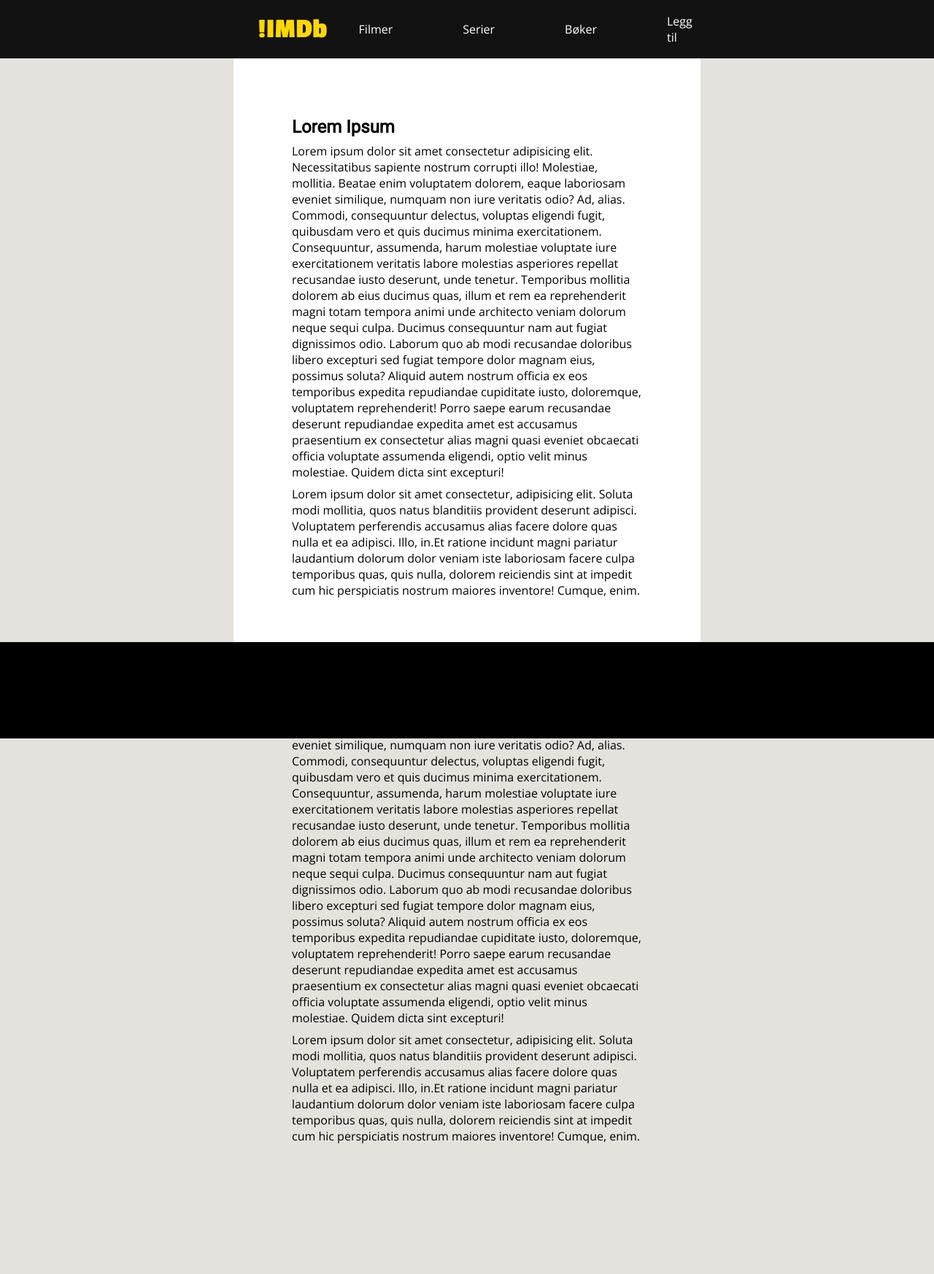
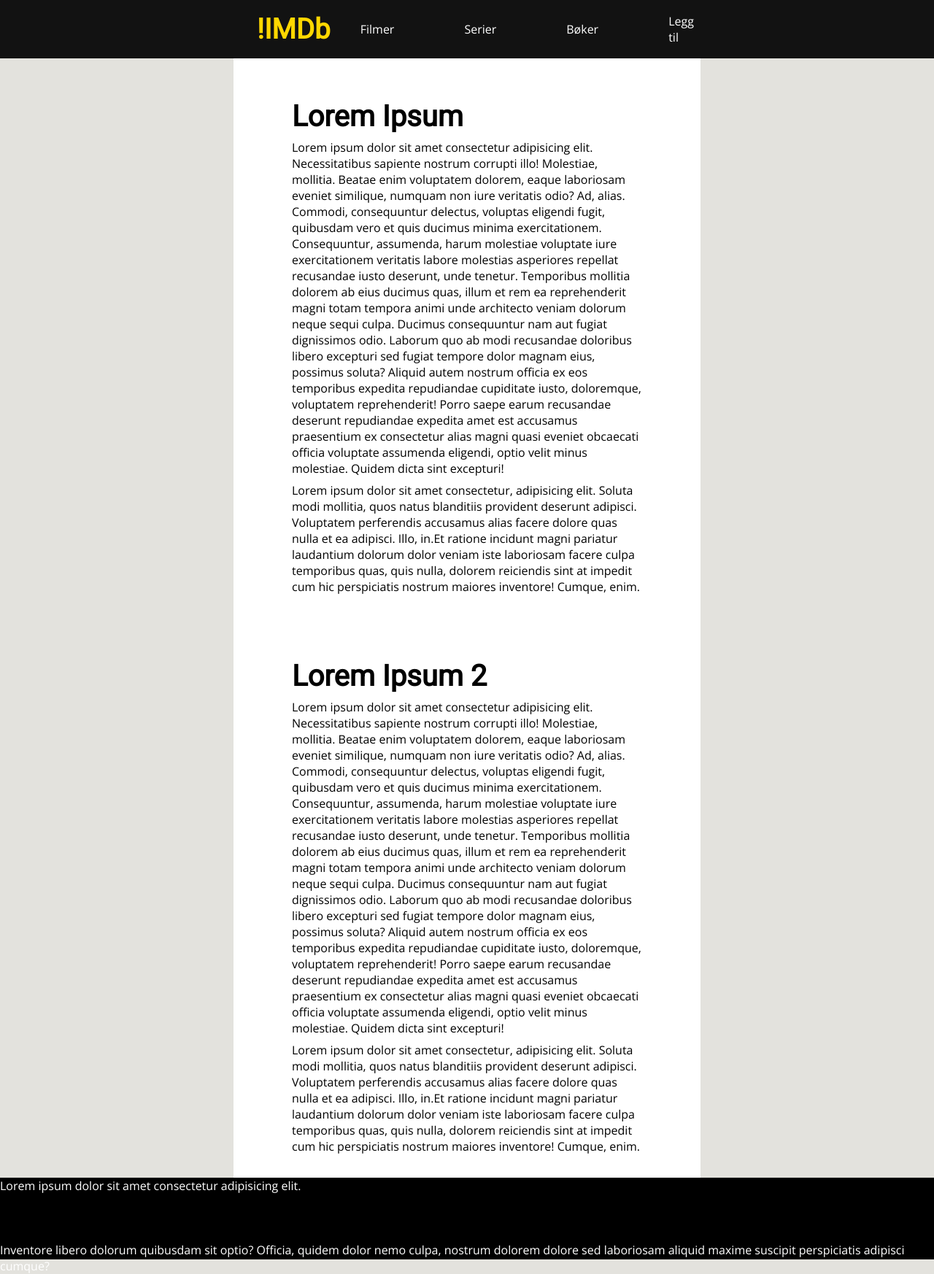
Before and after one commit to havardnyboe/Informasjonsteknologi-1, a PHP site: page /index.html in a window 1280 px wide. Shown: the whole page at 73% size. Before the commit the page ends 1567 px from the top, so only its background shows below. Run offline with PHP 8.4, Linux system fonts and the light colour scheme.

Commit message:
fiksa stiler

```diff
--- a/2021/11/Filmdatabase/css/style.css
+++ b/2021/11/Filmdatabase/css/style.css
@@ -5,10 +5,6 @@
 }
 
 body {
-  display: flex;
-  height: 100vh;
-  flex-direction: column;
-  align-content: space-between;
   background-color: #e3e2dd;
 }
 
@@ -17,7 +13,9 @@ span.logo a {
   text-decoration: none;
   padding: 1.7rem 2rem;
   font-size: 2.4rem;
-  font-family: "Passion One", cursive;
+  font-family: "Roboto", sans-serif;
+
+  font-weight: bolder;
 }
 
 header {
@@ -61,7 +59,7 @@ main {
   margin: auto;
   display: flex;
   width: 50%;
-  height: 100%;
+  min-height: 100vh;
   flex-direction: column;
   align-items: center;
   background-color: white;
@@ -69,12 +67,20 @@ main {
 
 section.card {
   width: 75%;
+  margin: 1.5rem 0;
   /* min-height: 30rem; */
+}
+
+section.card img {
+  float: left;
+  width: 250px;
+  padding-right: 30px;
 }
 
 .heading {
   font-family: "Roboto", sans-serif;
-  margin-top: 5rem;
+  font-size: 2.5rem;
+  padding-top: 2rem;
 }
 
 p {
@@ -83,6 +89,18 @@ p {
 
 footer {
   background-color: black;
+  color: white;
   width: 100%;
-  height: 18vh;
+  height: 14vh;
 }
+
+@media only screen and (max-width: 767px) {
+  nav.menu-bar {
+    height: 10rem;
+    flex-direction: column;
+  }
+
+  main {
+    width: 100%;
+  }
+}
```
